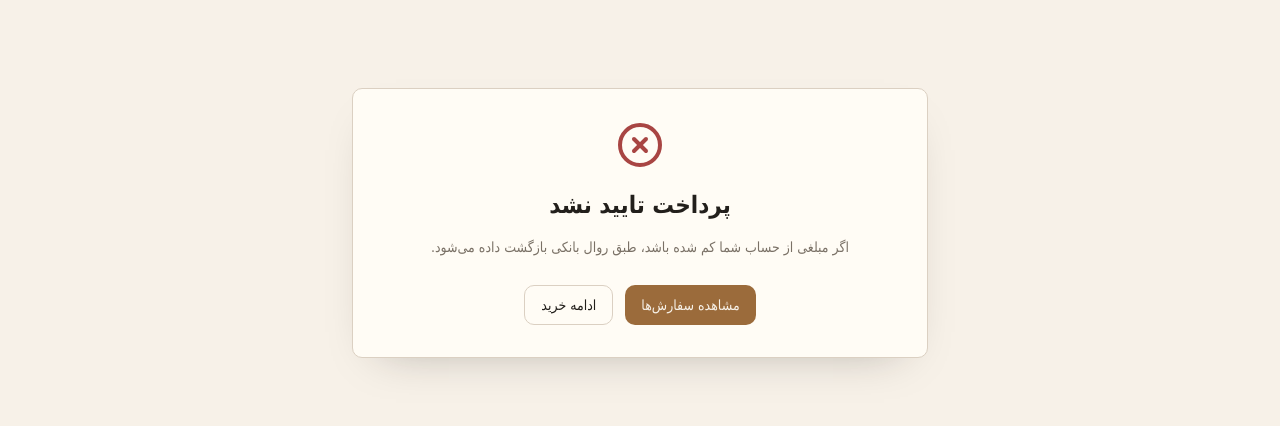
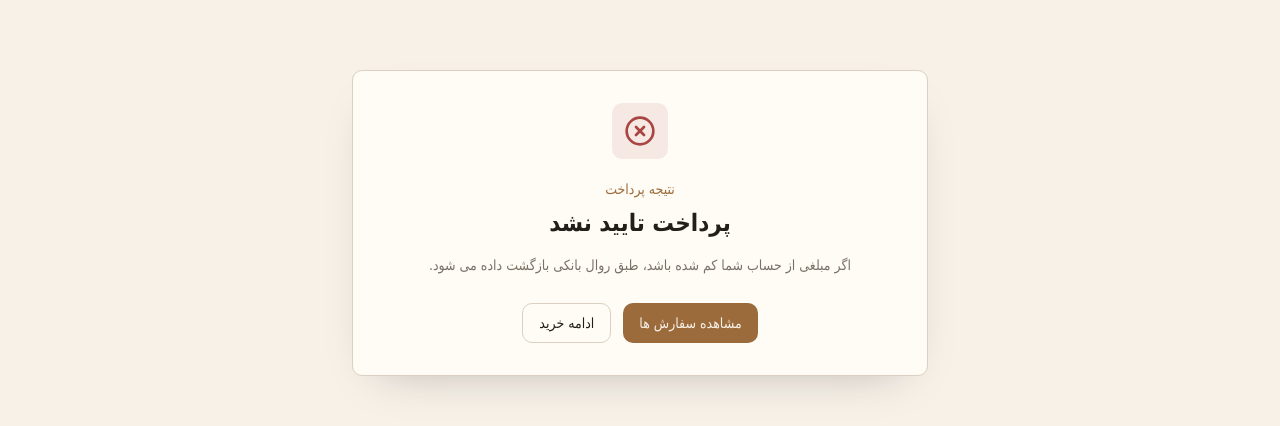
Before and after one commit to Mahdi47u/e-commerce-moeinantik-, a Next.js app in the folder web/: page /payment/result in a window 1280 px wide. Shown: the part 210-636 px from the top of the page. Built offline with nearby package versions, Linux system fonts and the light colour scheme; no server answers.

Commit message:
Polish payment result page

```diff
--- a/web/src/app/payment/result/page.tsx
+++ b/web/src/app/payment/result/page.tsx
@@ -2,7 +2,7 @@
 
 import Link from "next/link";
 import { Suspense } from "react";
-import { CheckCircle2, XCircle } from "lucide-react";
+import { CheckCircle2, Clock3, XCircle } from "lucide-react";
 import { useSearchParams } from "next/navigation";
 import SiteShell from "@/components/layout/SiteShell";
 import { Button } from "@/components/ui/button";
@@ -19,33 +19,27 @@ function PaymentResultContent() {
   const searchParams = useSearchParams();
   const status = searchParams.get("status");
   const refId = searchParams.get("refId");
-  const paid = status === "paid";
+  const result = paymentResult(status);
 
   return (
     <SiteShell>
       <section className="container flex min-h-[calc(100vh-4rem)] items-center justify-center py-12">
         <div className="w-full max-w-xl rounded-md border border-border bg-card p-8 text-center shadow-soft">
-          {paid ? (
-            <CheckCircle2 className="mx-auto h-12 w-12 text-primary" aria-hidden="true" />
-          ) : (
-            <XCircle className="mx-auto h-12 w-12 text-destructive" aria-hidden="true" />
+          <div className={result.iconClassName}>{result.icon}</div>
+          <p className="mt-5 text-sm font-medium text-primary">نتیجه پرداخت</p>
+          <h1 className="mt-2 text-2xl font-semibold text-foreground">{result.title}</h1>
+          <p className="mx-auto mt-3 max-w-md text-sm leading-7 text-muted-foreground">{result.description}</p>
+
+          {refId && (
+            <div className="mt-5 rounded-md border border-border bg-background p-4 text-right">
+              <p className="text-xs text-muted-foreground">کد پیگیری</p>
+              <p className="mt-1 break-all text-sm font-semibold text-foreground">{refId}</p>
+            </div>
           )}
-          <h1 className="mt-5 text-2xl font-semibold text-foreground">
-            {paid ? "پرداخت با موفقیت تایید شد" : "پرداخت تایید نشد"}
-          </h1>
-          <p className="mt-3 text-sm leading-7 text-muted-foreground">
-            {paid
-              ? "سفارش شما وارد مرحله پردازش شد."
-              : "اگر مبلغی از حساب شما کم شده باشد، طبق روال بانکی بازگشت داده می‌شود."}
-          </p>
-          {refId && (
-            <p className="mt-4 rounded-md border border-border bg-background p-3 text-sm font-medium text-foreground">
-              کد پیگیری: {refId}
-            </p>
-          )}
-          <div className="mt-6 flex justify-center gap-3">
+
+          <div className="mt-6 flex flex-wrap justify-center gap-3">
             <Button asChild>
-              <Link href="/orders">مشاهده سفارش‌ها</Link>
+              <Link href="/orders">مشاهده سفارش ها</Link>
             </Button>
             <Button asChild variant="secondary">
               <Link href="/products">ادامه خرید</Link>
@@ -61,8 +55,35 @@ function PaymentResultShell() {
   return (
     <SiteShell>
       <section className="container flex min-h-[calc(100vh-4rem)] items-center justify-center py-12">
-        <div className="h-64 w-full max-w-xl animate-pulse rounded-md bg-secondary" />
+        <div className="h-72 w-full max-w-xl animate-pulse rounded-md bg-secondary" />
       </section>
     </SiteShell>
   );
 }
+
+function paymentResult(status: string | null) {
+  if (status === "paid") {
+    return {
+      title: "پرداخت با موفقیت تایید شد",
+      description: "سفارش شما وارد مرحله پردازش شد. وضعیت سفارش را می توانید از صفحه سفارش ها دنبال کنید.",
+      iconClassName: "mx-auto grid h-14 w-14 place-items-center rounded-md bg-secondary text-primary",
+      icon: <CheckCircle2 className="h-8 w-8" aria-hidden="true" />,
+    };
+  }
+
+  if (status === "cancelled") {
+    return {
+      title: "پرداخت لغو شد",
+      description: "پرداخت توسط شما یا درگاه بانکی لغو شد. سفارش همچنان در بخش سفارش ها قابل پیگیری است.",
+      iconClassName: "mx-auto grid h-14 w-14 place-items-center rounded-md bg-secondary text-muted-foreground",
+      icon: <Clock3 className="h-8 w-8" aria-hidden="true" />,
+    };
+  }
+
+  return {
+    title: "پرداخت تایید نشد",
+    description: "اگر مبلغی از حساب شما کم شده باشد، طبق روال بانکی بازگشت داده می شود.",
+    iconClassName: "mx-auto grid h-14 w-14 place-items-center rounded-md bg-destructive/10 text-destructive",
+    icon: <XCircle className="h-8 w-8" aria-hidden="true" />,
+  };
+}
```
